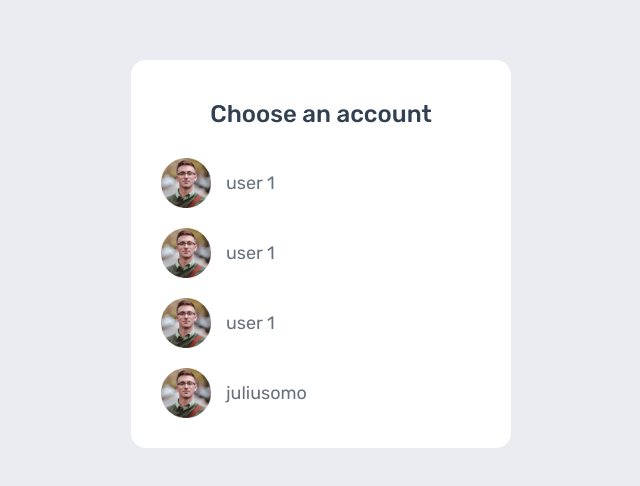
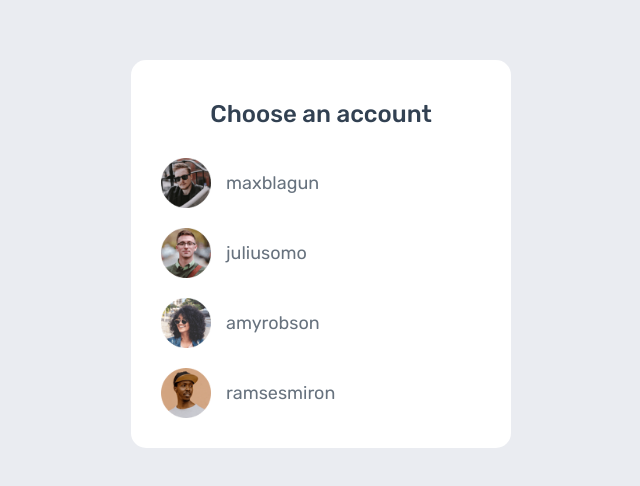
Before and after one commit to gomezjhon1022/interactive-comments-section-main, a React (Create React App) app: page / in a window 1280 px wide. Shown: the part 146-632 px from the top of the page, without its empty margins (319-959 px from the left). Built offline with nearby package versions, Linux system fonts and the light colour scheme.

Commit message:
Feat: Choose the user and show the next view

```diff
--- a/src/App.js
+++ b/src/App.js
@@ -7,12 +7,16 @@ import { useComments } from './hooks/useComments';
 
 function App() {
   const {
-  data,modalIsOpen, setModalIsOpen, setCommentToDelete,editMode, setEditMode,textUpdate, setTextUpdate, handleScore, handleText, saveComment, saveUpdateComment, handleCancelDelete, handleConfirmDelete,isChooseUserOpen, setIsChooseUserOpen}=useComments();
+  data,modalIsOpen, setModalIsOpen, setCommentToDelete,editMode, setEditMode,textUpdate, setTextUpdate, handleScore, handleText, saveComment, saveUpdateComment, handleCancelDelete, handleConfirmDelete,isChooseUserOpen, setIsChooseUserOpen,dataUsers,userCurrent, setUserCurrent}=useComments();
 
   return (
     <div className="App">
       {isChooseUserOpen
-        ?<SignIn/>
+        ?<SignIn
+          dataUsers={dataUsers}
+          setUserCurrent={setUserCurrent}
+          setIsChooseUserOpen={setIsChooseUserOpen}
+        />
         :<Fragment>
           <Header />
           <main>
@@ -30,6 +34,7 @@ function App() {
                 textUpdate={textUpdate}
                 setTextUpdate={setTextUpdate}
                 saveUpdateComment={saveUpdateComment}
+                userCurrent={userCurrent}
               />
             ))
             }
--- a/src/components/Comment/index.js
+++ b/src/components/Comment/index.js
@@ -3,23 +3,21 @@ import { useState, useEffect, Fragment } from "react";
 
 function Comment(props) {
   const {
-    comment, handleReply, handleScore, handleText, saveComment, setModalIsOpen, setCommentToDelete, editMode, setEditMode, textUpdate, setTextUpdate, saveUpdateComment
-  }=props;
+    comment, handleReply, handleScore, handleText, saveComment, setModalIsOpen, setCommentToDelete, editMode, setEditMode, textUpdate, setTextUpdate, saveUpdateComment,userCurrent}=props;
 
 
 
   const [showAddComment, setShowAddComment]=useState(false);
   const [userScored, setUserScored]=useState(false);
   const [isCurrentUserComment, setIsCurrentUserComment] = useState(false);
-  const currentUser = "juliusomo"
 
   useEffect(()=> {
-    if (currentUser && comment.user.username === currentUser) {
+    if (userCurrent && comment.user.username === userCurrent) {
       setIsCurrentUserComment(true);
     } else {
       setIsCurrentUserComment(false);
     }
-  }, [currentUser, comment.user.username]);
+  }, [userCurrent, comment.user.username]);
 
   const toggleAddComment = ()=> {
     setShowAddComment(!showAddComment);
--- a/src/components/SignIn/index.js
+++ b/src/components/SignIn/index.js
@@ -1,26 +1,29 @@
 import './SignIn.css'
 
-function SignIn () {
+function SignIn (props) {
+  const {
+    dataUsers,
+    setUserCurrent,
+    setIsChooseUserOpen
+  }=props;
+
+  const handleCurrentUser = (user) => {
+    setUserCurrent(user);
+    setIsChooseUserOpen(false);
+
+  }
   return (
   <div className="signin__container">
     <div className="signin">
       <div className='signin__title'>Choose an account</div>
-      <div className='signin__user'>
-        <img className='signin__img' src='./images/avatars/image-juliusomo.png'/>
-        <div className='signin__username'>user 1</div>
-      </div>
-      <div className='signin__user'>
-        <img className='signin__img' src='./images/avatars/image-juliusomo.png'/>
-        <div className='signin__username'>user 1</div>
-      </div>
-      <div className='signin__user'>
-        <img className='signin__img' src='./images/avatars/image-juliusomo.png'/>
-        <div className='signin__username'>user 1</div>
-      </div>
-      <div className='signin__user'>
-        <img className='signin__img' src='./images/avatars/image-juliusomo.png'/>
-        <div className='signin__username'>juliusomo</div>
-      </div>
+      {dataUsers.users.map((user)=> {
+        return (
+          <div className='signin__user' key={user.username} onClick={()=> handleCurrentUser(user.username)}>
+            <img className='signin__img' src={user.image.png}/>
+            <div className='signin__username'>{user.username}</div>
+          </div>
+          )
+      })}
     </div>
   </div>
   )
--- a/src/hooks/useComments/index.js
+++ b/src/hooks/useComments/index.js
@@ -1,4 +1,5 @@
 import jsonData from "../../data/data.json";
+import jsonDataUsers from "../../data/users.json";
 import { useState } from "react";
 
 function useComments() {
@@ -10,7 +11,8 @@ function useComments() {
   const [editMode, setEditMode]=useState();
   const [textUpdate, setTextUpdate]=useState();
   const [isChooseUserOpen, setIsChooseUserOpen]=useState(true);
-  // const [userCurrent, setUserCurrent]=useState();
+  const [dataUsers, setDataUsers]=useState(jsonDataUsers)
+  const [userCurrent, setUserCurrent]=useState();
 
   const handleScore = (comment,operation) => {
   const value = operation === 'plus'? 1 : -1;
@@ -164,7 +166,10 @@ function useComments() {
     handleCancelDelete,
     handleConfirmDelete,
     isChooseUserOpen,
-    setIsChooseUserOpen
+    setIsChooseUserOpen,
+    dataUsers,
+    userCurrent,
+    setUserCurrent
   };
 }
 
```
